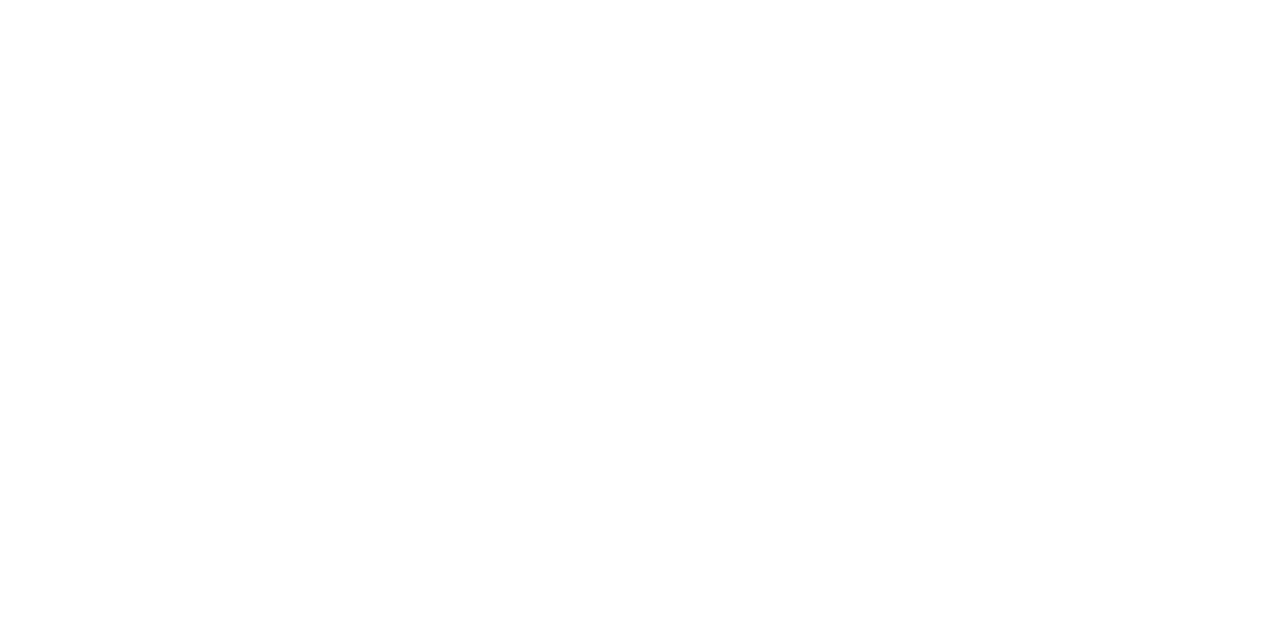
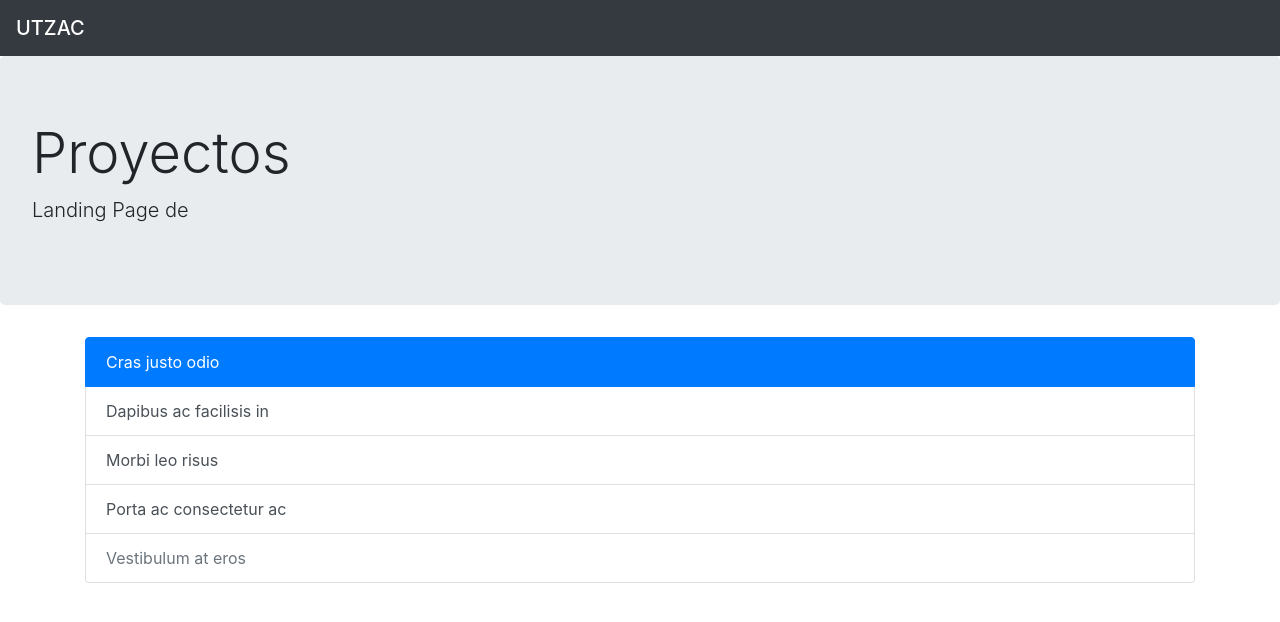
Before and after one commit to Juamer/landuser, a website: page index.html in a window 1280 px wide. Drawn offline with nearby package versions, Linux system fonts and the light colour scheme.

Commit message:
Diseño base

```diff
--- a/index.html
+++ b/index.html
@@ -1,5 +1,6 @@
 <!DOCTYPE html>
 <html>
+
 <head>
     <meta charset="utf-8">
     <meta http-equiv="X-UA-Compatible" content="IE=edge">
@@ -7,11 +8,35 @@
     <meta name="viewport" content="width=device-width, initial-scale=1">
     <link rel="stylesheet" href="./node_modules/bootstrap/dist/css/bootstrap.min.css">
 </head>
+
 <body>
+    <!-- Navbar -->
+    <nav class="navbar sticky-top navbar-dark bg-dark">
+        <span class="navbar-brand mb-0 h1">UTZAC</span>
+    </nav>
+    <!-- Jumbotron -->
+    <div class="jumbotron">
+        <h1 class="display-4">Proyectos</h1>
+        <p class="lead">Landing Page de</p>
+    </div>
+    <!-- Contenido -->
+    <div class="container">
+        <div class="list-group">
+            <button type="button" class="list-group-item list-group-item-action active">
+                Cras justo odio
+            </button>
+            <button type="button" class="list-group-item list-group-item-action">Dapibus ac facilisis in</button>
+            <button type="button" class="list-group-item list-group-item-action">Morbi leo risus</button>
+            <button type="button" class="list-group-item list-group-item-action">Porta ac consectetur ac</button>
+            <button type="button" class="list-group-item list-group-item-action" disabled>Vestibulum at eros</button>
+        </div>
+    </div>
+    <!-- Scripts -->
     <script src="./node_modules/jquery/dist/jquery.min.js"></script>
     <script src="./node_modules/popper.js/dist/popper.min.js"></script>
     <script src="./node_modules/bootstrap/dist/js/bootstrap.min.js"></script>
     <script src="./node_modules/angular/angular.min.js"></script>
     <script src="./js/app.js"></script>
 </body>
+
 </html>
```
